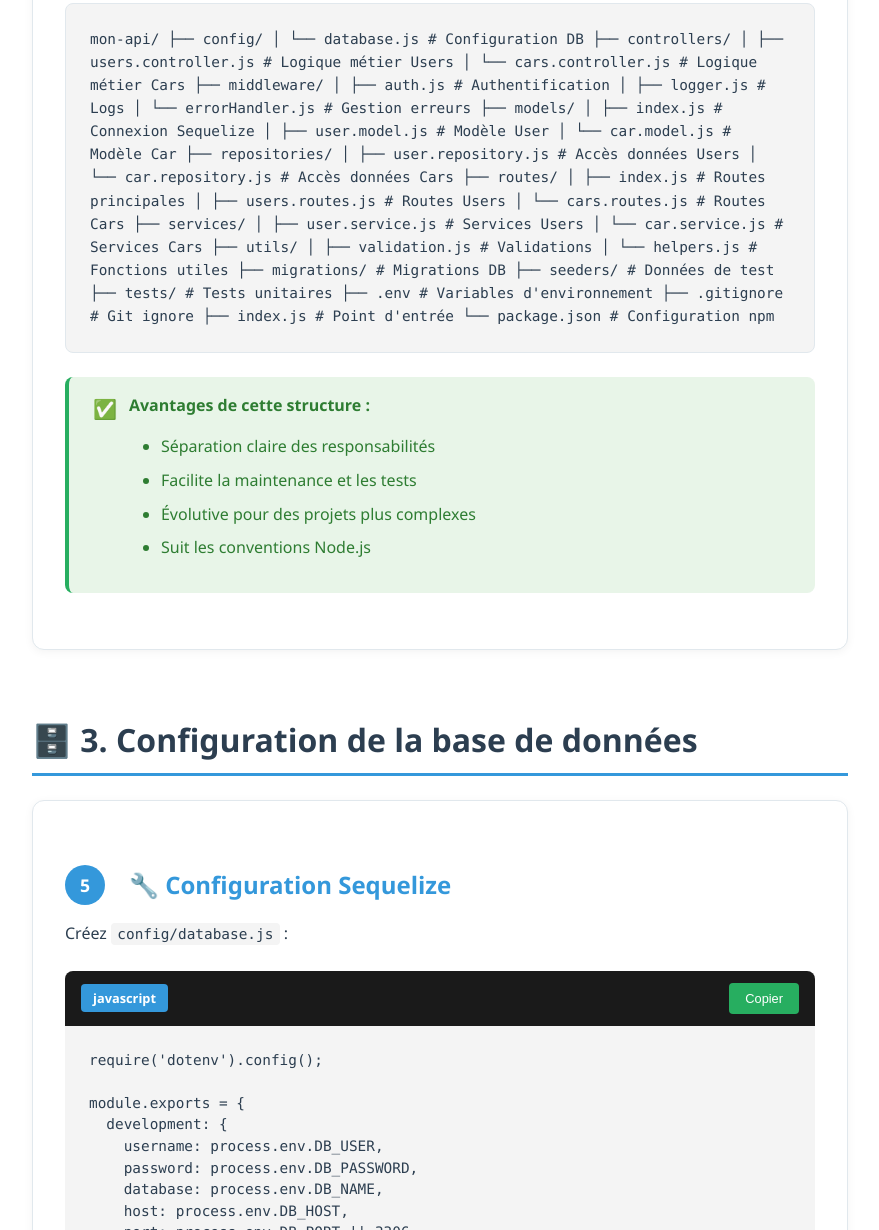
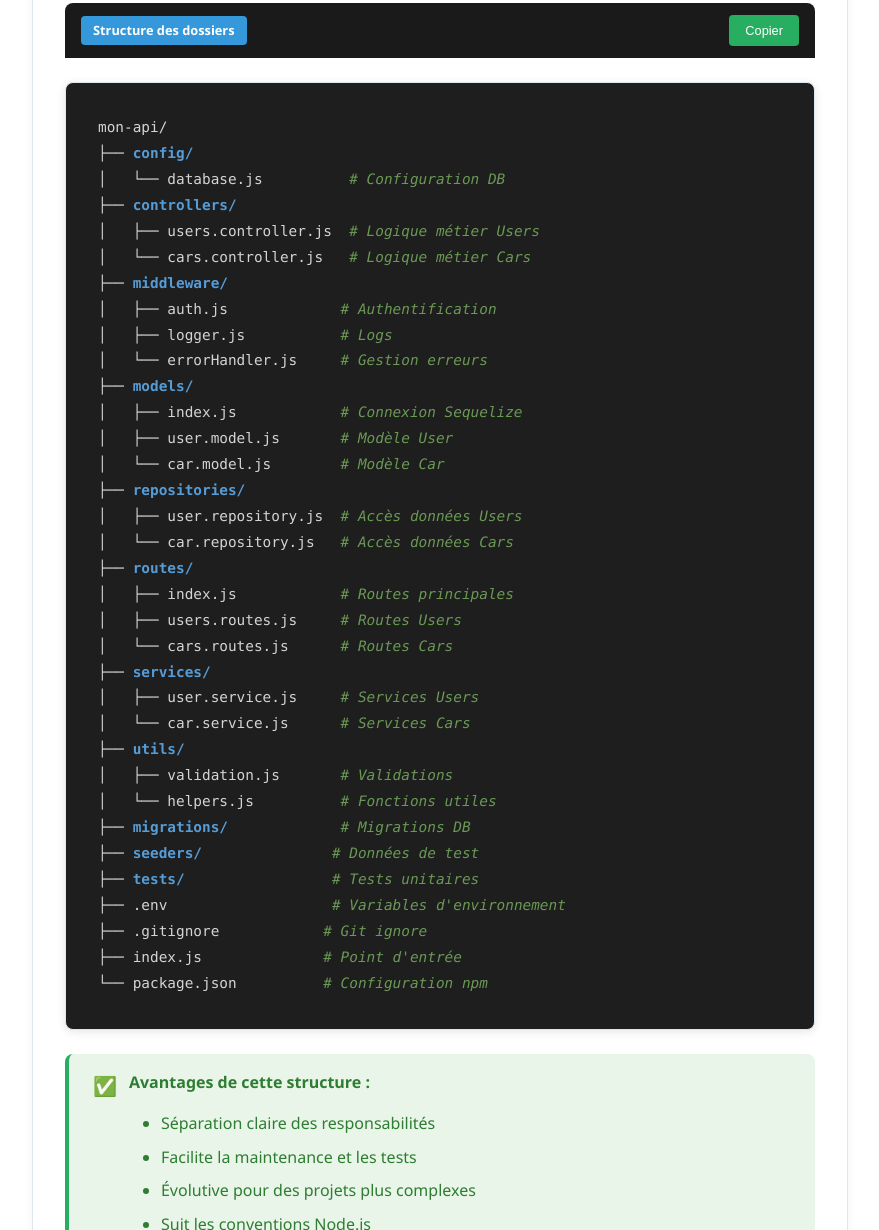
Before and after one commit to YokAiSanGil/guide-api-express-sequelize, a plain HTML site: page index.html in a window 1280 px wide. Shown: the part 3512-4742 px from the top of the page, without its empty margins (360-1239 px from the left). Drawn offline with Linux system fonts and the light colour scheme.

Commit message:
🎨 Fix: Amélioration affichage structure de dossiers
- Structure de fichiers maintenant colorée et lisible
- Dossiers en bleu, fichiers en blanc, commentaires en vert
- Thème VS Code dark pour une meilleure lisibilité
- Espacement correct entre les lignes
- Bouton copier disponible pour la structure

```diff
--- a/assets/style.css
+++ b/assets/style.css
@@ -324,14 +324,32 @@ li {
 
 /* Structure de dossiers */
 .folder-structure {
-  background: var(--code-bg);
+  background: #1e1e1e;
+  color: #d4d4d4;
   border: 1px solid var(--border-color);
   border-radius: 8px;
-  padding: 1.5rem;
+  padding: 2rem;
   margin: 1.5rem 0;
   font-family: 'Consolas', 'Monaco', 'Courier New', monospace;
   font-size: 0.9rem;
-  line-height: 1.6;
+  line-height: 1.8;
+  white-space: pre;
+  overflow-x: auto;
+  box-shadow: 0 2px 10px rgba(0,0,0,0.1);
+}
+
+.folder-structure .folder {
+  color: #569cd6;
+  font-weight: bold;
+}
+
+.folder-structure .file {
+  color: #d4d4d4;
+}
+
+.folder-structure .comment {
+  color: #6a9955;
+  font-style: italic;
 }
 
 /* Tables */
--- a/index.html
+++ b/index.html
@@ -166,41 +166,45 @@ JWT_SECRET=mon_secret_super_securise</code></pre>
                     <h3>📂 Architecture recommandée</h3>
                     <p>Organisez votre projet avec cette structure claire et évolutive :</p>
 
-                    <div class="folder-structure">
-mon-api/
-├── config/
-│   └── database.js          # Configuration DB
-├── controllers/
-│   ├── users.controller.js  # Logique métier Users
-│   └── cars.controller.js   # Logique métier Cars
-├── middleware/
-│   ├── auth.js             # Authentification
-│   ├── logger.js           # Logs
-│   └── errorHandler.js     # Gestion erreurs
-├── models/
-│   ├── index.js            # Connexion Sequelize
-│   ├── user.model.js       # Modèle User
-│   └── car.model.js        # Modèle Car
-├── repositories/
-│   ├── user.repository.js  # Accès données Users
-│   └── car.repository.js   # Accès données Cars
-├── routes/
-│   ├── index.js            # Routes principales
-│   ├── users.routes.js     # Routes Users
-│   └── cars.routes.js      # Routes Cars
-├── services/
-│   ├── user.service.js     # Services Users
-│   └── car.service.js      # Services Cars
-├── utils/
-│   ├── validation.js       # Validations
-│   └── helpers.js          # Fonctions utiles
-├── migrations/             # Migrations DB
-├── seeders/               # Données de test
-├── tests/                 # Tests unitaires
-├── .env                   # Variables d'environnement
-├── .gitignore            # Git ignore
-├── index.js              # Point d'entrée
-└── package.json          # Configuration npm
+                    <div class="code-container">
+                        <div class="code-header">
+                            <span class="code-language">Structure des dossiers</span>
+                            <button class="copy-btn">Copier</button>
+                        </div>
+                        <div class="folder-structure">mon-api/
+├── <span class="folder">config/</span>
+│   └── <span class="file">database.js</span>          <span class="comment"># Configuration DB</span>
+├── <span class="folder">controllers/</span>
+│   ├── <span class="file">users.controller.js</span>  <span class="comment"># Logique métier Users</span>
+│   └── <span class="file">cars.controller.js</span>   <span class="comment"># Logique métier Cars</span>
+├── <span class="folder">middleware/</span>
+│   ├── <span class="file">auth.js</span>             <span class="comment"># Authentification</span>
+│   ├── <span class="file">logger.js</span>           <span class="comment"># Logs</span>
+│   └── <span class="file">errorHandler.js</span>     <span class="comment"># Gestion erreurs</span>
+├── <span class="folder">models/</span>
+│   ├── <span class="file">index.js</span>            <span class="comment"># Connexion Sequelize</span>
+│   ├── <span class="file">user.model.js</span>       <span class="comment"># Modèle User</span>
+│   └── <span class="file">car.model.js</span>        <span class="comment"># Modèle Car</span>
+├── <span class="folder">repositories/</span>
+│   ├── <span class="file">user.repository.js</span>  <span class="comment"># Accès données Users</span>
+│   └── <span class="file">car.repository.js</span>   <span class="comment"># Accès données Cars</span>
+├── <span class="folder">routes/</span>
+│   ├── <span class="file">index.js</span>            <span class="comment"># Routes principales</span>
+│   ├── <span class="file">users.routes.js</span>     <span class="comment"># Routes Users</span>
+│   └── <span class="file">cars.routes.js</span>      <span class="comment"># Routes Cars</span>
+├── <span class="folder">services/</span>
+│   ├── <span class="file">user.service.js</span>     <span class="comment"># Services Users</span>
+│   └── <span class="file">car.service.js</span>      <span class="comment"># Services Cars</span>
+├── <span class="folder">utils/</span>
+│   ├── <span class="file">validation.js</span>       <span class="comment"># Validations</span>
+│   └── <span class="file">helpers.js</span>          <span class="comment"># Fonctions utiles</span>
+├── <span class="folder">migrations/</span>             <span class="comment"># Migrations DB</span>
+├── <span class="folder">seeders/</span>               <span class="comment"># Données de test</span>
+├── <span class="folder">tests/</span>                 <span class="comment"># Tests unitaires</span>
+├── <span class="file">.env</span>                   <span class="comment"># Variables d'environnement</span>
+├── <span class="file">.gitignore</span>            <span class="comment"># Git ignore</span>
+├── <span class="file">index.js</span>              <span class="comment"># Point d'entrée</span>
+└── <span class="file">package.json</span>          <span class="comment"># Configuration npm</span></div>
                     </div>
 
                     <div class="alert alert-success">
```
